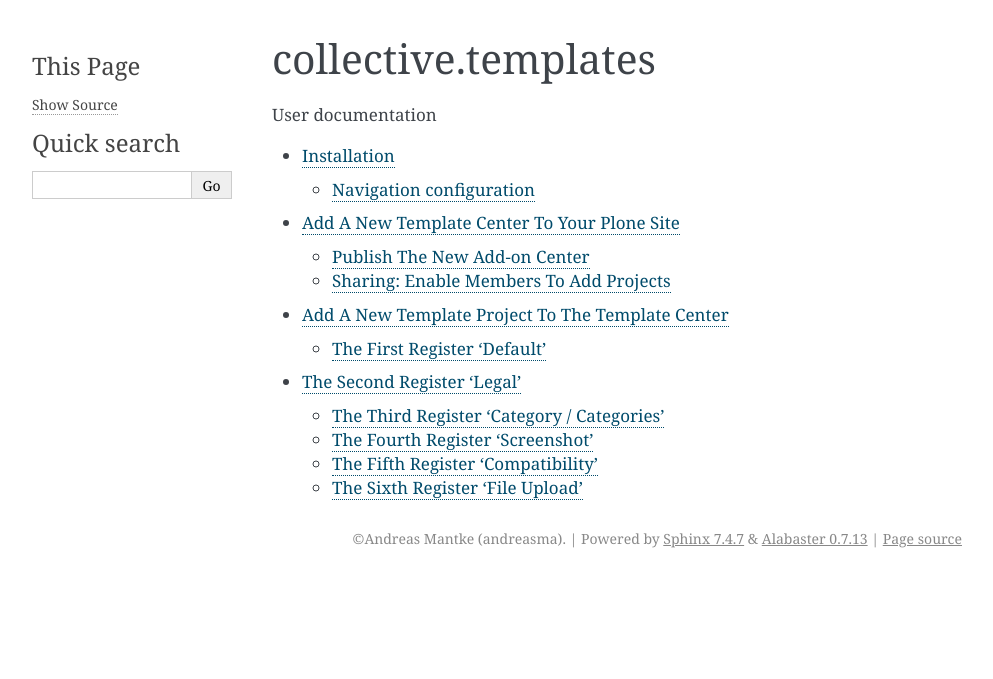
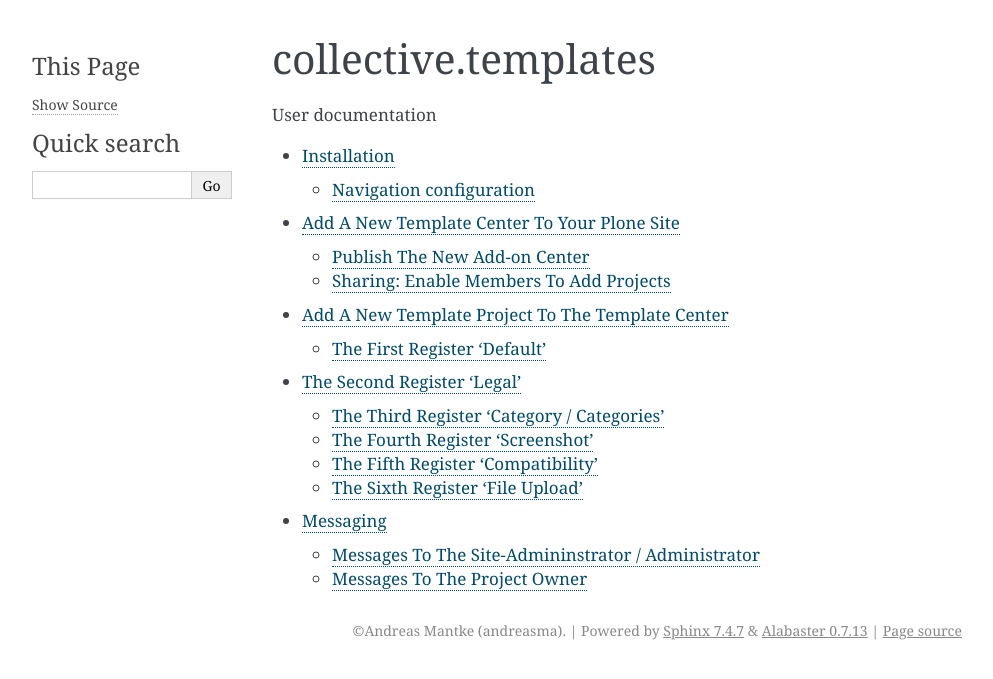
Before and after one commit to collective/collective.templates, a Sphinx documentation site: the page built from docs/index.rst, in a window 1280 px wide. Shown: the top 679 px of the page, without its empty margins (148-1141 px from the left). Built offline with Sphinx 7.4.7, drawn with Linux system fonts in a browser that asks for light colours; some of the changed lines change nothing that is shown.

Commit message:
Add documentation about sending messages and update index.rst.

```diff
--- a/docs/index.rst
+++ b/docs/index.rst
@@ -11,3 +11,4 @@
    source/addnewtemplatecenter.rst
    source/addnewtemplateproject.rst
    source/publishtemplateproject.rst
+   source/messaging.rst
--- /dev/null
+++ b/docs/source/messaging.rst
@@ -0,0 +1,31 @@
+Messaging
+#########
+
+The collective.template Plone add-on use some of the Plone messaging
+implementations to create messages to the site admin, reviewers and the
+owner / creator of teplate projects.
+
+Messages To The Site-Admininstrator / Administrator
+***************************************************
+
+- The site-administrator / admiinstrator get an e-mail once a new
+  template project have been added to the template center.
+- If the project owner submit her / his project for publication, the
+  site-administrator / administrator get an e-mail about this event.
+
+If the form field 'contactForCenter' in the templaten center contains an
+e-mail address the above messages will be send to this address. Otherwise
+the e-mail goes to the e-mail address of the Plone site.
+
+
+
+Messages To The Project Owner
+*****************************
+
+- Once a workflow status of his project(s) change the project owner will get a
+  message (e-mail) which inform her / him about this new status.
+- Once the site-administrator / administrator of the Plone site adds a new
+  product version to the form field 'Available Versions' the owner of a
+  project will get an e-mail to inform her / him about this event. The message
+  ask the owner to update the versions list of his
+  project(s).
```
